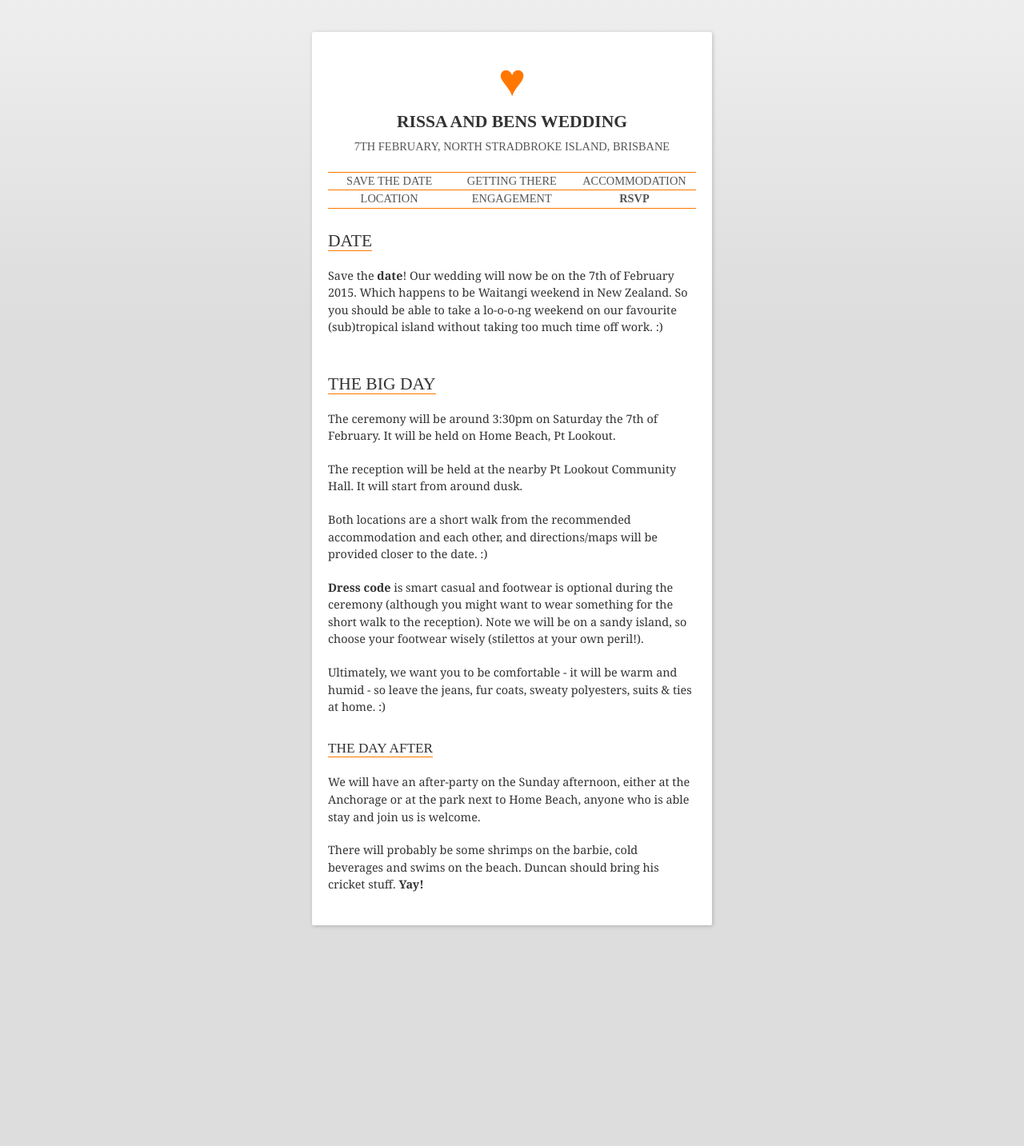
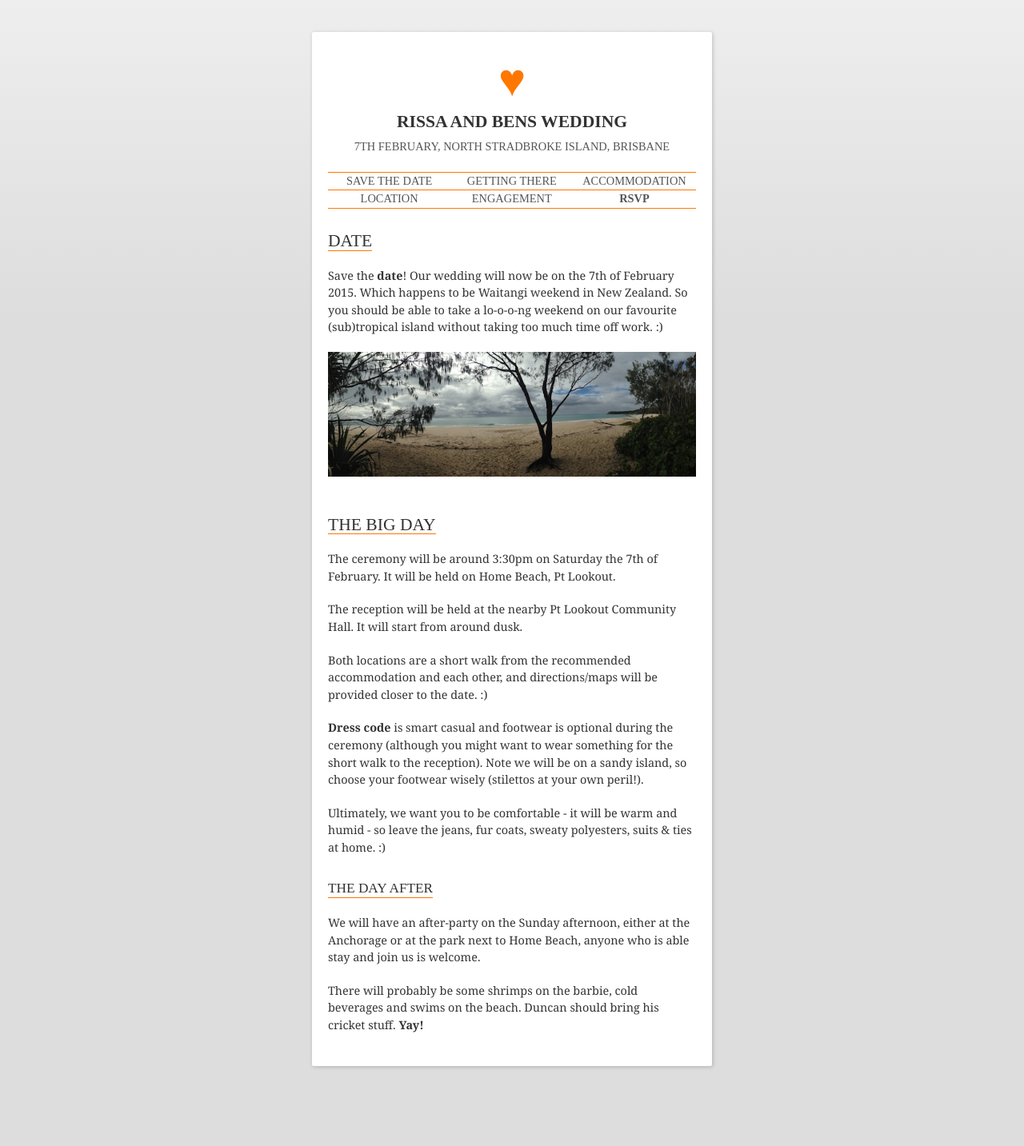
Before and after one commit to bnolan/wedding, a Jekyll site: the page built from index.md, in a window 1280 px wide. Shown: the whole page at 80% size. Built offline with Jekyll 4.4.1, drawn with Linux system fonts in a browser that asks for light colours; before the commit the page ends 1257 px from its top, so only the background shows below that.

Commit message:
IMAGES YO.

```diff
--- a/index.md
+++ b/index.md
@@ -6,6 +6,8 @@ layout: default
 # Date
 
 Save the **date**! Our wedding will now be on the 7th of February 2015. Which happens to be Waitangi weekend in New Zealand. So you should be able to take a lo-o-o-ng weekend on our favourite (sub)tropical island without taking too much time off work. :)
+
+<img src="/images/tree.jpg" />
 
 # The BIG Day
 
--- a/stylesheets/wedding.scss
+++ b/stylesheets/wedding.scss
@@ -50,6 +50,11 @@ section{
 
 *{
   box-sizing:border-box;
+}
+
+img{
+  max-width: 100%;
+  display: block;
 }
 
 #wrapper{
```
Also changed, not shown: accomodation.md (+2 -0 lines), engagement.md (+2 -0 lines), location.md (+2 -0 lines), transport.md (+2 -0 lines), images/engagement.jpg (added), images/forest.jpg (added), images/path.jpg (added), images/tree.jpg (added), images/waves.jpg (added).
